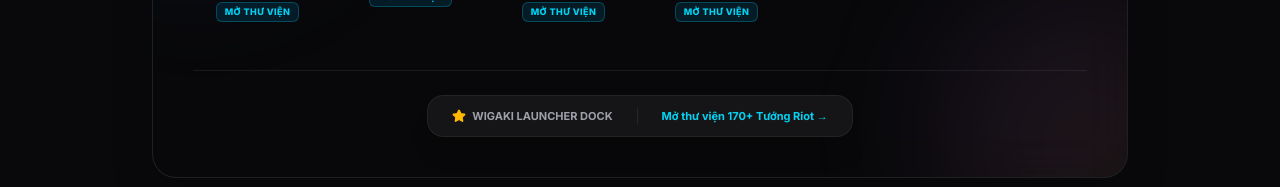
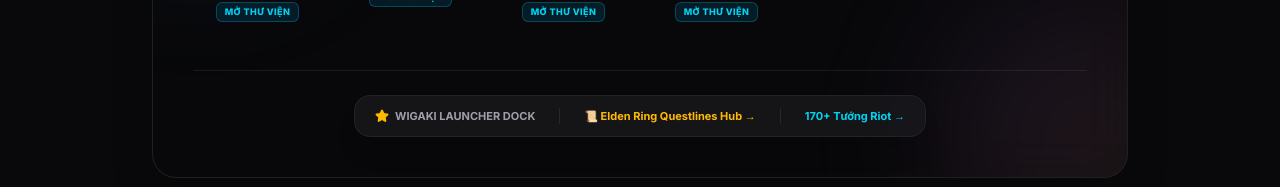
Before and after one commit to tquoc00/Game_Wiki, a Next.js app: page /wiki in a window 1280 px wide. Shown: the part 580-767 px from the top of the page. Built offline with nearby package versions, Linux system fonts and the light colour scheme; no server answers.

Commit message:
feat: highlight Elden Ring Questlines Hub in sidebar menu, hero CTAs, and launcher dock

```diff
--- a/src/app/page.tsx
+++ b/src/app/page.tsx
@@ -124,10 +124,16 @@
               <Smartphone size={16} /> Mở Thư Viện Game
             </Link>
             <Link
+              href="/wiki/elden-ring/quests"
+              className="inline-flex items-center gap-2 rounded-xl bg-zinc-900 border border-zinc-800 hover:border-amber-500/50 hover:text-amber-400 px-6 py-3.5 text-xs font-bold uppercase tracking-wider text-zinc-200 transition duration-300"
+            >
+              <Sparkles size={16} className="text-amber-400" /> Questlines Elden Ring
+            </Link>
+            <Link
               href="/wiki/lien-minh-huyen-thoai/champions"
               className="inline-flex items-center gap-2 rounded-xl bg-zinc-900 border border-zinc-800 hover:border-amber-500/50 hover:text-amber-400 px-6 py-3.5 text-xs font-bold uppercase tracking-wider text-zinc-200 transition duration-300"
             >
-              <Star size={16} className="text-amber-400" /> Thư Viện 170+ Tướng Riot
+              <Star size={16} className="text-amber-400" /> 170+ Tướng Riot
             </Link>
           </div>
         </div>
--- a/src/app/wiki/page.tsx
+++ b/src/app/wiki/page.tsx
@@ -204,17 +204,24 @@
           </div>
 
           {/* Smartphone Bottom Home Dock Bar */}
-          <div className="mt-12 pt-6 border-t border-zinc-800/60 flex items-center justify-center">
-            <div className="inline-flex items-center gap-6 bg-zinc-900/90 border border-zinc-800/80 rounded-2xl px-6 py-3 shadow-xl backdrop-blur-md">
+          <div className="mt-12 pt-6 border-t border-zinc-800/60 flex flex-wrap items-center justify-center gap-3">
+            <div className="inline-flex flex-wrap items-center gap-4 sm:gap-6 bg-zinc-900/90 border border-zinc-800/80 rounded-2xl px-5 py-3 shadow-xl backdrop-blur-md">
               <span className="text-[11px] font-bold text-zinc-400 flex items-center gap-1.5">
                 <Star size={14} className="text-amber-400 fill-amber-400" /> WIGAKI LAUNCHER DOCK
               </span>
-              <span className="h-4 w-px bg-zinc-800" />
+              <span className="h-4 w-px bg-zinc-800 hidden sm:inline-block" />
+              <Link
+                href="/wiki/elden-ring/quests"
+                className="text-[11px] font-bold text-amber-400 hover:text-amber-300 transition flex items-center gap-1"
+              >
+                📜 Elden Ring Questlines Hub &rarr;
+              </Link>
+              <span className="h-4 w-px bg-zinc-800 hidden sm:inline-block" />
               <Link
                 href="/wiki/lien-minh-huyen-thoai/champions"
                 className="text-[11px] font-bold text-cyan-400 hover:text-cyan-300 transition"
               >
-                Mở thư viện 170+ Tướng Riot &rarr;
+                170+ Tướng Riot &rarr;
               </Link>
             </div>
           </div>
--- a/src/components/layout/Sidebar.tsx
+++ b/src/components/layout/Sidebar.tsx
@@ -102,6 +102,25 @@
           </Link>
         )}
 
+        {/* Elden Ring Questlines Special Banner Link */}
+        {gameSlug === 'elden-ring' && (
+          <Link
+            href="/wiki/elden-ring/quests"
+            onClick={onClose}
+            className={`flex items-center justify-between rounded-xl px-3.5 py-2.5 text-xs font-bold uppercase tracking-wider transition-all duration-200 mb-3 ${
+              pathname === '/wiki/elden-ring/quests'
+                ? 'bg-amber-500/20 text-amber-400 border-l-2 border-amber-400 pl-3'
+                : 'bg-amber-500/10 text-amber-300 border border-amber-500/30 hover:bg-amber-500/20 hover:text-amber-200'
+            }`}
+          >
+            <div className="flex items-center gap-2.5">
+              <Sparkles size={16} className="text-amber-400 animate-pulse" />
+              <span>📜 Questline NPC & Endings</span>
+            </div>
+            <ChevronRight size={12} className="text-amber-400" />
+          </Link>
+        )}
+
         <Link
           href={`/wiki/${gameSlug}`}
           onClick={onClose}
```
